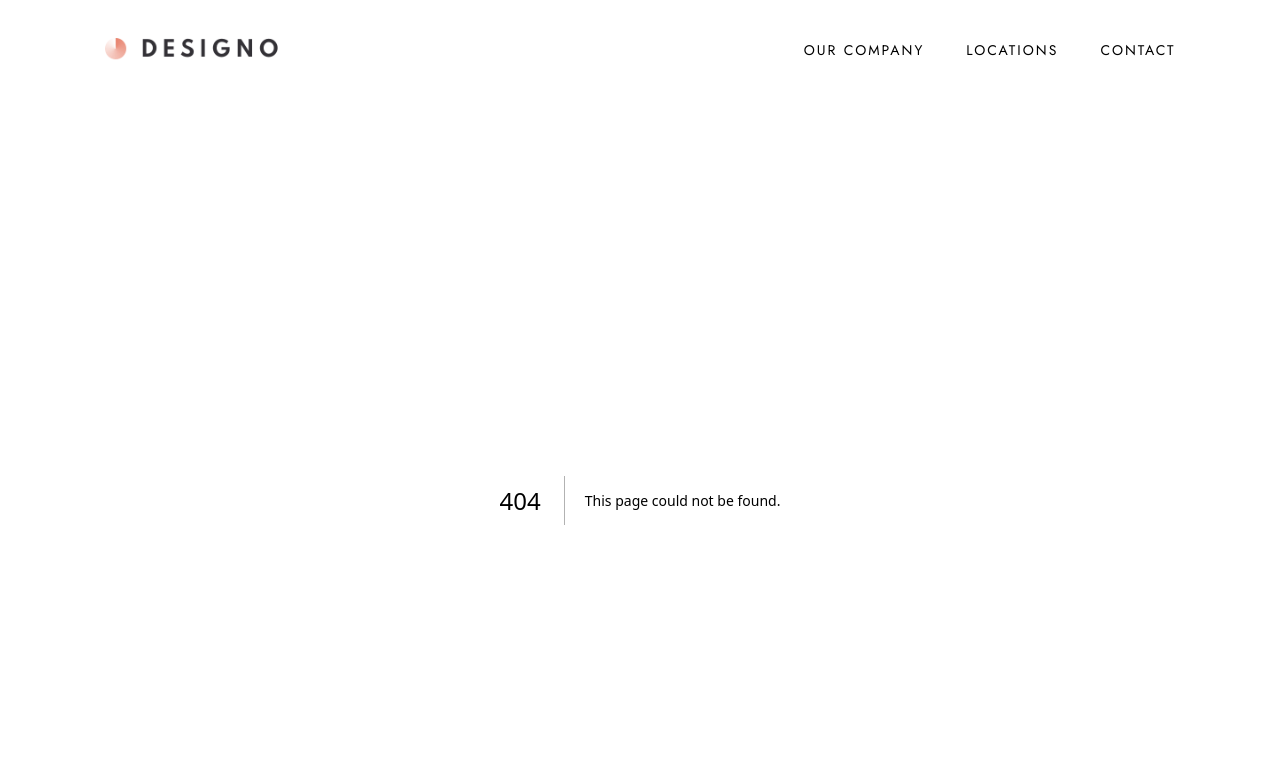
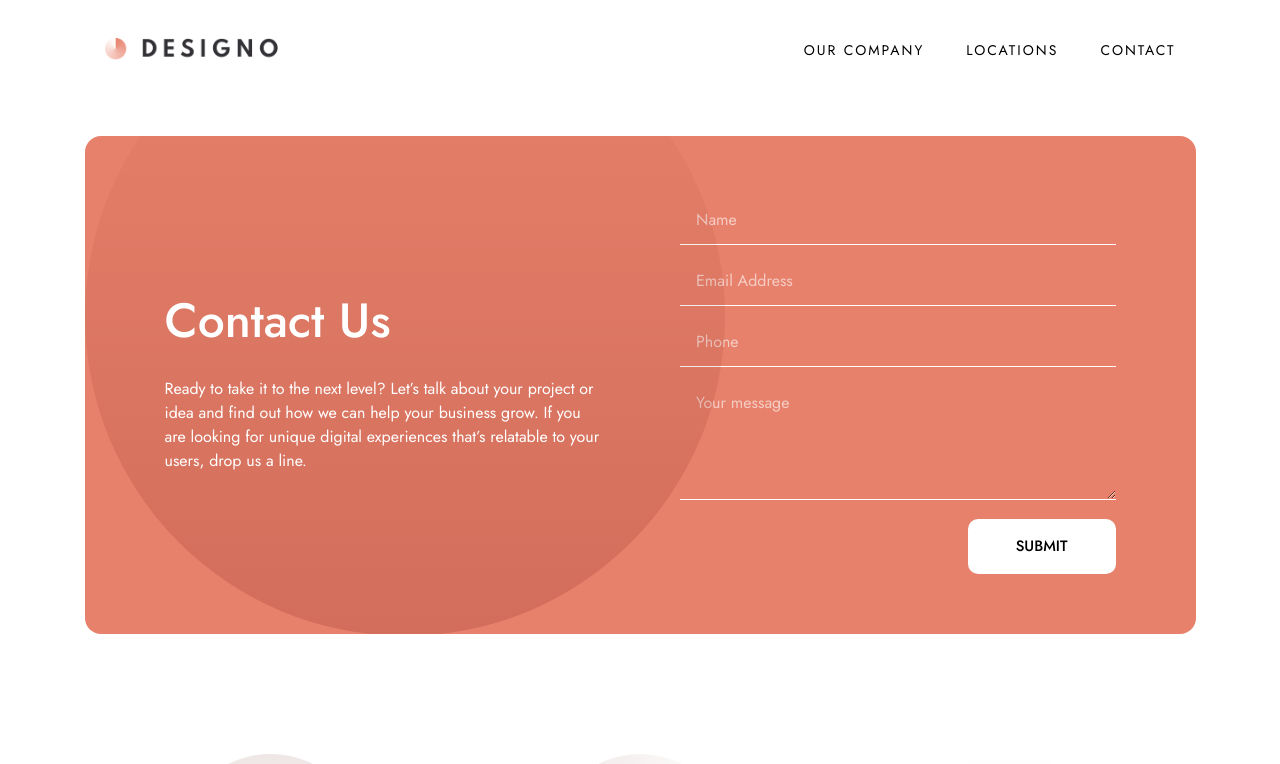
Before and after one commit to BenjaminBatres/Designo, a Next.js app: page /contact in a window 1280 px wide. Before the commit this address had no page. Shown: the top 764 px of the page. Built offline with nearby package versions, Linux system fonts and the light colour scheme.

Commit message:
feat: implemented contact page

```diff
--- /dev/null
+++ b/app/components/Sections/ContactFormSection.tsx
@@ -0,0 +1,87 @@
+import Image from "next/image";
+import Pattern from "../../assets/contact/desktop/bg-pattern-hero-desktop.svg";
+import PatternMobile from "../../assets/contact/mobile/bg-pattern-hero-contact-mobile.svg";
+export default function ContactFormSection() {
+  const inputFields = [
+    {
+      type: "text",
+      id: "text",
+      stateKey: "text",
+      placeholder: "Name",
+    },
+    {
+      type: "email",
+      id: "email",
+      stateKey: "email",
+      placeholder: "Email Address",
+    },
+    {
+      type: "text",
+      id: "phone",
+      stateKey: "phone",
+      placeholder: "Phone",
+    },
+    {
+      type: "textarea",
+      id: "Message",
+      stateKey: "Message",
+      placeholder: "Your message",
+      row: 4,
+    },
+  ];
+  return (
+    <div className="sm:pt-9 pb-20 sm:px-7.5">
+      <div className="max-w-277.75 mx-auto">
+        <div className="bg-Peach sm:rounded-2xl grid lg:grid-cols-2 items-center py-20 lg:py-15 gap-10 lg:gap-20 px-5 sm:px-13 lg:px-20 relative overflow-hidden">
+          <Image
+            src={Pattern}
+            alt=""
+            className="hidden sm:block absolute -top-35"
+          />
+          <Image
+            src={PatternMobile}
+            alt=""
+            className="sm:hidden absolute scale-200 top-1/4 left-1/4"
+          />
+          <div className="space-y-8 z-10">
+            <h2 className="text-white font-medium text-5xl text-center sm:text-left">
+              Contact Us
+            </h2>
+            <p className="text-white text-center sm:text-left">
+              Ready to take it to the next level? Let’s talk about your project
+              or idea and find out how we can help your business grow. If you
+              are looking for unique digital experiences that’s relatable to
+              your users, drop us a line.
+            </p>
+          </div>
+          <div className="space-y-9 sm:space-y-3">
+            {inputFields.map((field) => (
+              <div key={field.id}>
+                {field.type === "textarea" ? (
+                  <textarea
+                    name=""
+                    id=""
+                    placeholder={field.placeholder}
+                    rows={field.row}
+                    className="py-3 px-4 text-white placeholder:text-white/60 focus:border-b-3 w-full outline-0 border-b border-white"
+                  ></textarea>
+                ) : (
+                  <input
+                    type={field.type}
+                    placeholder={field.placeholder}
+                    className="py-3 px-4 w-full outline-0 border-b border-white focus:border-b-3 placeholder:text-white/60 text-white"
+                  />
+                )}
+              </div>
+            ))}
+            <div className="flex justify-center sm:justify-end">
+              <div className="py-4 px-12 bg-white rounded-[10px] uppercase font-medium text-[15px] cursor-not-allowed hover:bg-Light-Peach duration-300 hover:text-white">
+                Submit
+              </div>
+            </div>
+          </div>
+        </div>
+      </div>
+    </div>
+  );
+}
--- /dev/null
+++ b/app/contact/page.tsx
@@ -0,0 +1,11 @@
+import LocationSection from "../components/Sections/LocationSection";
+import ContactFormSection from "../components/Sections/ContactFormSection";
+
+export default function page() {
+  return (
+    <>
+      <ContactFormSection />
+      <LocationSection />
+    </>
+  );
+}
```
